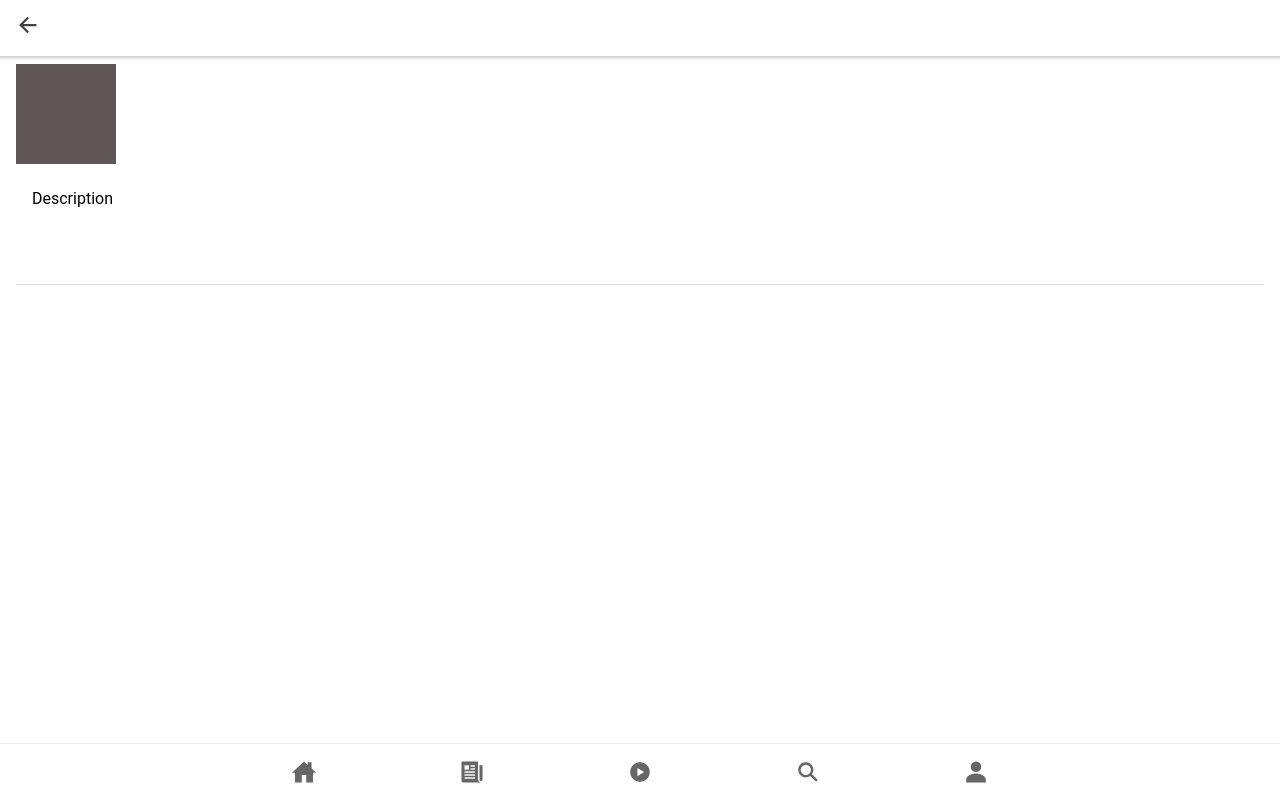
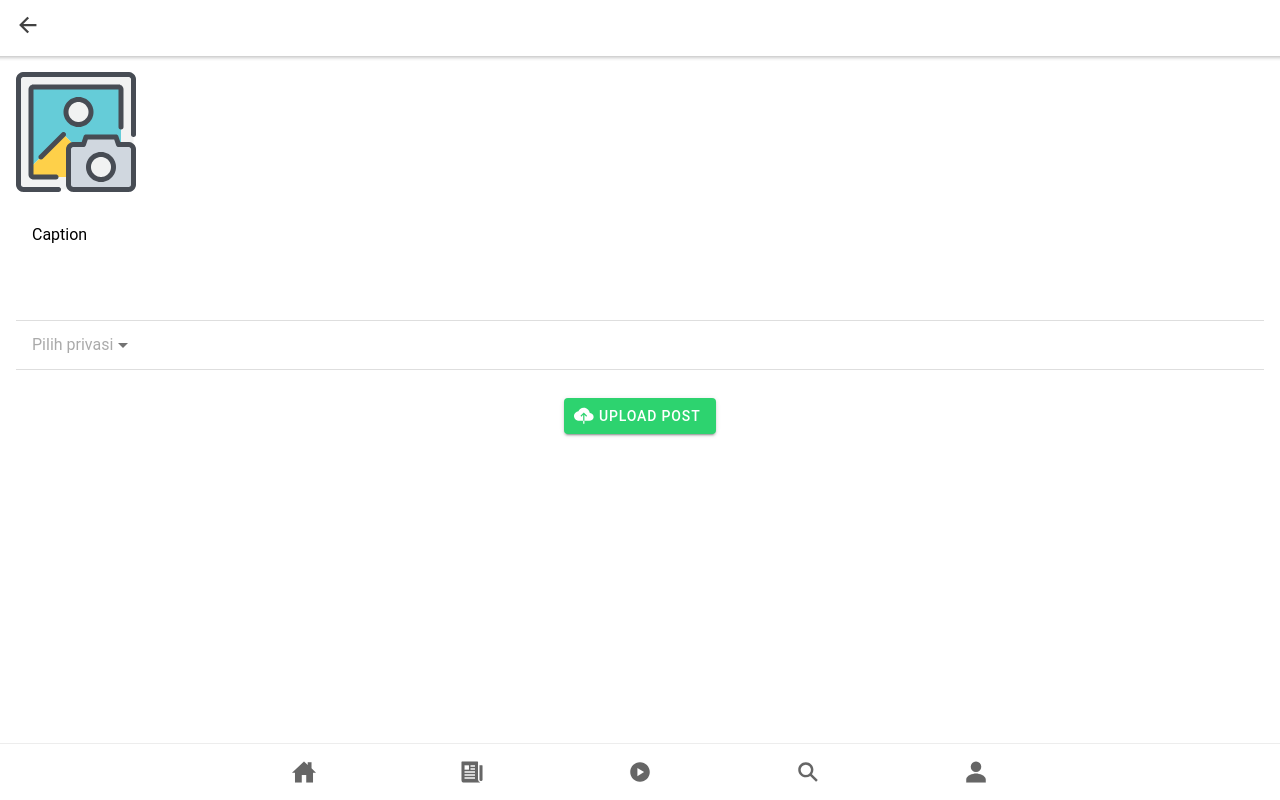
Before and after one commit to SosmedQu/sosmedqu-ionic, a React (Create React App) app: page /add-post in a window 1280 px wide. Built offline with nearby package versions, Linux system fonts and the light colour scheme.

Commit message:
membuat kerangka upload post sementara

```diff
--- a/src/App.tsx
+++ b/src/App.tsx
@@ -9,7 +9,7 @@ import {
   setupIonicReact
 } from '@ionic/react';
 import { IonReactRouter } from '@ionic/react-router';
-import HomePage from './pages/test';
+import HomePage from './pages/page-home';
 import PagePost from './pages/post/page-post';
 import PageSearch from './pages/page-search';
 import Profile from './pages/page-profile';
@@ -49,6 +49,7 @@ import './theme/app.css';
 import { homeSharp, newspaperSharp, playCircleSharp, searchSharp, personSharp } from 'ionicons/icons';
 import VerifyAccount from './components/verify-account';
 import PageAddPost from './pages/post/page-add-post';
+import PageEbook from './pages/page-ebook';
 
 setupIonicReact();
 
@@ -90,6 +91,9 @@ const App: React.FC = () => (
           <Route exact path="/add-post">
             <PageAddPost />
           </Route>
+          <Route exact path="/ebook">
+            <PageEbook />
+          </Route>
           <Route exact path="/short-video">
             <ShortVideo />
           </Route>
--- a/src/components/post/Post.tsx
+++ b/src/components/post/Post.tsx
@@ -1,12 +1,12 @@
-import { IonCard, IonCardContent, IonCardHeader, IonCardSubtitle, IonCardTitle, IonCol, IonGrid, IonIcon, IonImg, IonRow } from '@ionic/react';
-import { arrowRedoSharp, chatboxEllipsesSharp, chatbubbleEllipsesOutline, chatbubblesSharp, globeSharp, thumbsDownSharp, thumbsUpSharp, warningSharp } from 'ionicons/icons';
+import { IonButton, IonCard, IonCardContent, IonCardHeader, IonCardSubtitle, IonCardTitle, IonCol, IonGrid, IonIcon, IonImg, IonRow } from '@ionic/react';
+import { arrowRedoSharp, cameraSharp, chatboxEllipsesSharp, chatbubbleEllipsesOutline, chatbubblesSharp, globeSharp, pencilSharp, thumbsDownSharp, thumbsUpSharp, warningSharp } from 'ionicons/icons';
 import { } from 'react-router-dom';
 import './post.css';
 
 const PostDefault: React.FC = () => {
     return (
         <div className="container">
-            <IonGrid>
+            <IonGrid >
                 <IonCardHeader>
                     <div className="post-header">
                         <div className="post-profile ">
@@ -19,7 +19,6 @@ const PostDefault: React.FC = () => {
                         <p className="small">1 day ago</p>
                     </div>
                 </IonCardHeader>
-
                 <IonCardContent className="post-content">
                     <IonImg src={process.env.PUBLIC_URL + "/assets/logo/logoSomedQu.svg"} className="" />
                     Keep close to Nature's heart... and break clear away, once in awhile,
@@ -32,7 +31,7 @@ const PostDefault: React.FC = () => {
 
 const PostText: React.FC = () => {
     return (
-        <IonCard>
+        <IonCard style={{ margin: "4px 0" }}>
             <IonCardHeader>
                 <div className="post-header">
                     <div className="post-profile ">
@@ -55,14 +54,14 @@ const PostText: React.FC = () => {
 }
 const PostMedia: React.FC = () => {
     return (
-        <IonCard>
+        <IonCard style={{ margin: "4px 0" }}>
             <IonCardHeader>
                 <div className="post-header">
                     <div className="post-profile ">
                         <IonImg src={process.env.PUBLIC_URL + "/assets/img/avatar.png"} className="rounded-circle" id="post-profile-img" />
                         <div className="name text-start">
                             <h6 className="">Nama Pengguna</h6>
-                            <p className="small "><IonIcon icon={globeSharp} className="" />public</p>
+                            <p className="small"><IonIcon icon={globeSharp} className="" />public</p>
                         </div>
                     </div>
                     <p className="small">1 day ago</p>
@@ -84,6 +83,9 @@ const PostShort: React.FC = () => {
             <video loop muted autoPlay className="short-video">
                 <source src={process.env.PUBLIC_URL + "/assets/video/video.mp4"} type="video/mp4" />
             </video>
+            <div className="short-add">
+                <IonIcon icon={cameraSharp} className="icon" />
+            </div>
             <div className="short-profile">
                 <IonImg src={process.env.PUBLIC_URL + "/assets/img/avatar.png"} className="rounded-circle profile-img" />
                 <div className="profile-name text-start">
--- a/src/components/post/post.css
+++ b/src/components/post/post.css
@@ -73,12 +73,21 @@ h6, p {
 
 .short-response {
     position: absolute;
-    bottom: 16vh;
+    bottom: 18vh;
     right: 4%;
     display: flex;
     flex-direction: column;
     justify-content: space-between;
-    min-height: 240px;
+    min-height: 200px;
+}
+.short-add {
+    position:absolute;
+    top:8px;
+    right: 4%;
+}
+
+.short-add .icon {
+    font-size: 32px;
 }
 
 .short-response .icon{
--- a/src/helpers/my-api.tsx
+++ b/src/helpers/my-api.tsx
@@ -7,8 +7,13 @@ export class MyApi {
 
     }
 
-    register = async (data: Object) => {
-        const req = await Axios.post('/auth/register', JSON.stringify(data));
+    register = async (data: any) => {
+        const req = await Axios.post('/auth/register', data);
+        return req;
+    }
+
+    uploadPost = async (data: any) => {
+        const req = await Axios.post('/auth/upload', data)
         return req;
     }
 }
--- a/src/index.tsx
+++ b/src/index.tsx
@@ -3,6 +3,7 @@ import ReactDOM from 'react-dom';
 import App from './App';
 import * as serviceWorkerRegistration from './serviceWorkerRegistration';
 import reportWebVitals from './reportWebVitals';
+import { defineCustomElements } from '@ionic/pwa-elements/loader';
 
 ReactDOM.render(
   <React.StrictMode>
@@ -10,7 +11,7 @@ ReactDOM.render(
   </React.StrictMode>,
   document.getElementById('root')
 );
-
+defineCustomElements(window);
 // If you want your app to work offline and load faster, you can change
 // unregister() to register() below. Note this comes with some pitfalls.
 // Learn more about service workers: https://cra.link/PWA
--- /dev/null
+++ b/src/pages/page-ebook.tsx
@@ -0,0 +1,11 @@
+import { } from '@ionic/react';
+import { } from 'ionicons/icons';
+import { } from 'react-router-dom';
+
+const PageEbook: React.FC = () => {
+    return (
+        <></>
+    )
+}
+
+export default PageEbook;
--- a/src/pages/post/page-add-post.tsx
+++ b/src/pages/post/page-add-post.tsx
@@ -1,13 +1,34 @@
-import { IonContent, IonHeader, IonIcon, IonItem, IonLabel, IonPage, IonTextarea, IonTitle, IonToolbar } from '@ionic/react';
+import { IonButton, IonCard, IonContent, IonHeader, IonIcon, IonImg, IonItem, IonLabel, IonPage, IonRow, IonSelect, IonSelectOption, IonTextarea, IonTitle, IonToolbar } from '@ionic/react';
 import { } from '../../components/post/Post';
 import { useState } from 'react';
 import { SideBar } from '../../components/menu/Menu';
-import { arrowBackSharp } from 'ionicons/icons';
+import { arrowBackSharp, cloudUploadSharp, imageSharp } from 'ionicons/icons';
 import { Link } from 'react-router-dom';
+import { Camera, CameraResultType } from '@capacitor/camera';
 
 
 const PageAddPost: React.FC = () => {
     const [text, setText] = useState<string>();
+    const [image, setImage] = useState<string>();
+    const [privasi, setPrivasi] = useState<string>();
+
+    const takePicture = async () => {
+        try {
+            const cameraResult = await Camera.getPhoto({
+                quality: 90,
+                resultType: CameraResultType.DataUrl,
+            })
+            setImage(cameraResult.dataUrl);
+            // console.log(cameraResult);
+        } catch (e: any) {
+            console.log(e);
+        }
+    }
+
+    const onSubmit = (e: any) => {
+        e.preventDefault();
+
+    }
     return (
         <>
             <SideBar />
@@ -26,14 +47,27 @@ const PageAddPost: React.FC = () => {
                             <IonTitle size="large">Postingan</IonTitle>
                         </IonToolbar>
                     </IonHeader>
-                    <form action="" className='form-post'>
-                        <div className="box upload-media">
-
-                        </div>
+                    <form className='form-post' onSubmit={e => onSubmit(e)}>
+                        <IonRow className="my-2" onClick={takePicture}>
+                            <IonImg src={image ? image : process.env.PUBLIC_URL + "/assets/img/no-picture.svg"} style={{ height: "120px" }}></IonImg>
+                        </IonRow>
                         <IonItem>
-                            <IonLabel position="floating">Description</IonLabel>
+                            <IonLabel position="floating">Caption</IonLabel>
                             <IonTextarea rows={3} value={text} onIonChange={e => setText(e.detail.value!)}></IonTextarea>
                         </IonItem>
+                        <IonItem>
+                            <IonSelect placeholder="Pilih privasi" onIonChange={e => setPrivasi(e.detail.value!)}>
+                                <IonSelectOption value="personal">Personal</IonSelectOption>
+                                <IonSelectOption value="only-friend">Only Friend</IonSelectOption>
+                                <IonSelectOption value="public">Public</IonSelectOption>
+                            </IonSelect>
+                        </IonItem>
+                        <IonRow className="justify-content-center my-4">
+                            <IonButton type='submit' color='success'>
+                                <IonIcon slot="start" icon={cloudUploadSharp} />
+                                <IonLabel>Upload Post</IonLabel>
+                            </IonButton>
+                        </IonRow>
                     </form>
                 </IonContent>
             </IonPage >
--- a/src/pages/post/page-post.tsx
+++ b/src/pages/post/page-post.tsx
@@ -64,9 +64,9 @@ const PagePost: React.FC = () => {
             <IonSlide>
               <IonGrid>
                 <IonRow>
-                  <IonCol size="12"><PostMedia /></IonCol>
-                  <IonCol size="12"><PostMedia /></IonCol>
-                  <IonCol size="12"><PostMedia /></IonCol>
+                  <IonCol size="12" style={{ padding: 0 }}><PostMedia /></IonCol>
+                  <IonCol size="12" style={{ padding: 0 }}><PostMedia /></IonCol>
+                  <IonCol size="12" style={{ padding: 0 }}><PostMedia /></IonCol>
                 </IonRow>
               </IonGrid>
             </IonSlide>
@@ -74,8 +74,8 @@ const PagePost: React.FC = () => {
             <IonSlide>
               <IonGrid>
                 <IonRow>
-                  <IonCol><PostText /></IonCol>
-                  <IonCol><PostText /></IonCol>
+                  <IonCol size="12" style={{ padding: 0 }}><PostText /></IonCol>
+                  <IonCol size="12" style={{ padding: 0 }}><PostText /></IonCol>
                 </IonRow>
               </IonGrid>
             </IonSlide>
```
Also changed, not shown: public/assets/img/no-picture.svg (added).
